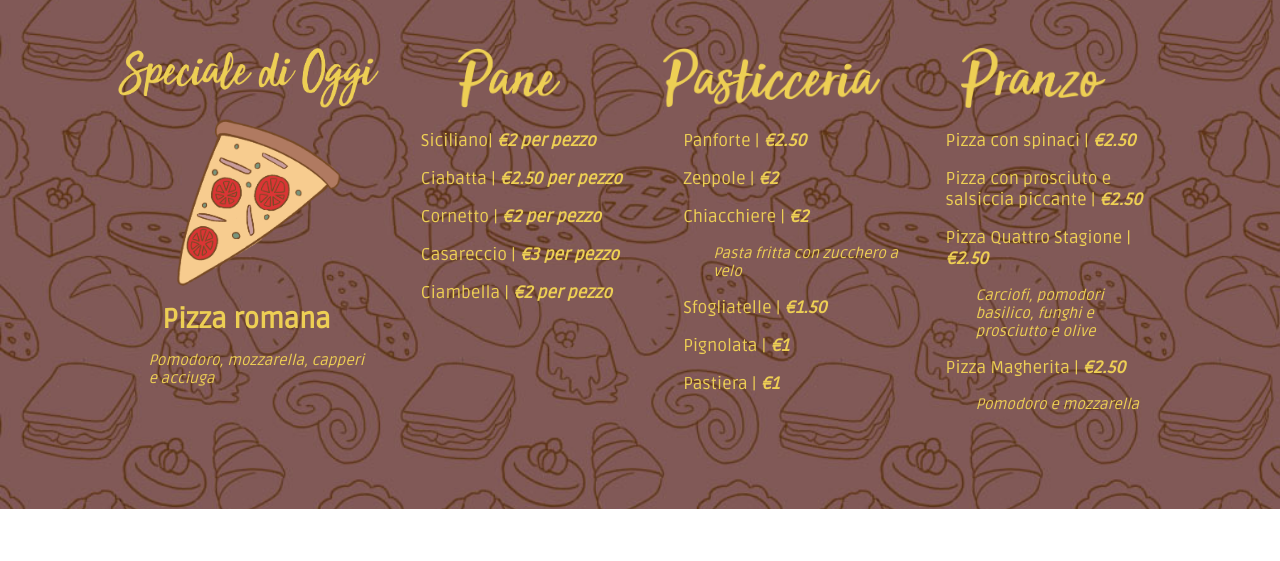
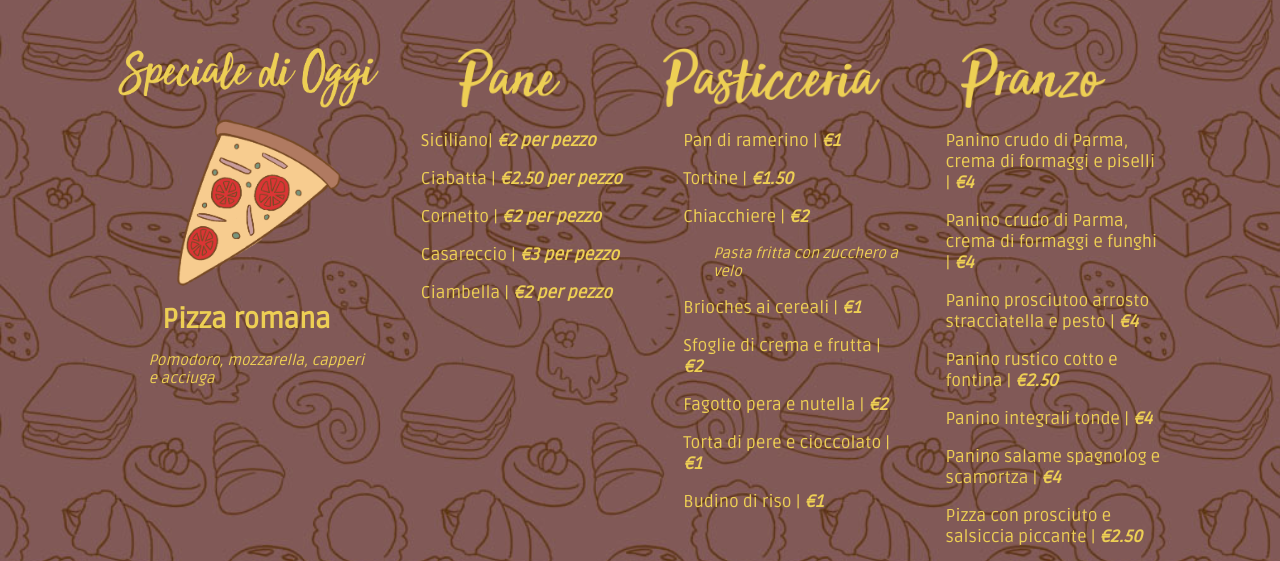
Before and after one commit to musigami9/vf_menu, a plain HTML site: page index.html in a window 1280 px wide. Shown: the part 350-911 px from the top of the page. Before the commit the page ends 859 px from the top, so only its background shows below. Drawn offline with Linux system fonts and the light colour scheme.

Commit message:
add menu items

```diff
--- a/index.html
+++ b/index.html
@@ -195,23 +195,29 @@
           <img src="pasticceria.png" class="subtitle">
             <ul>
               <li>
-                <p>Panforte | <span class="italic">€2.50</span></p>
+                <p>Pan di ramerino | <span class="italic">€1</span></p>
               </li>
               <li>
-                <p>Zeppole | <span class="italic">€2</span></p>
+                <p>Tortine | <span class="italic">€1.50</span></p>
               </li>
               <li>
                 <p>Chiacchiere | <span class="italic">€2</span></p>
                 <p class="description">Pasta fritta con zucchero a velo</p>
               </li>
               <li>
-                <p>Sfogliatelle | <span class="italic">€1.50</span></p>
+                <p>Brioches ai cereali | <span class="italic">€1</span></p>
               </li>
               <li>
-                <p>Pignolata | <span class="italic">€1</span></p>
+                <p>Sfoglie di crema e frutta | <span class="italic">€2</span></p>
               </li>
               <li>
-                <p>Pastiera | <span class="italic">€1</span></p>
+                <p>Fagotto pera e nutella | <span class="italic">€2</span></p>
+              </li>
+              <li>
+                <p>Torta di pere e cioccolato | <span class="italic">€1</span></p>
+              </li>
+              <li>
+                <p>Budino di riso | <span class="italic">€1</span></p>
               </li>
             </ul>
           </div>
@@ -220,7 +226,22 @@
         <img src="pranzo.png" class="subtitle">
           <ul>
             <li>
-              <p>Pizza con spinaci | <span class="italic">€2.50</span></p>
+              <p>Panino crudo di Parma, crema di formaggi e piselli | <span class="italic">€4</span></p>
+            </li>
+            <li>
+              <p>Panino crudo di Parma, crema di formaggi e funghi | <span class="italic">€4</span></p>
+            </li>
+            <li>
+              <p>Panino prosciutoo arrosto stracciatella e pesto | <span class="italic">€4</span></p>
+            </li>
+            <li>
+              <p>Panino rustico cotto e fontina | <span class="italic">€2.50</span></p>
+            </li>
+            <li>
+              <p>Panino integrali tonde | <span class="italic">€4</span></p>
+            </li>
+            <li>
+              <p>Panino salame spagnolog e scamortza | <span class="italic">€4</span></p>
             </li>
             <li>
               <p>Pizza con prosciuto  e salsiccia piccante | <span class="italic">€2.50</span></p>
```
